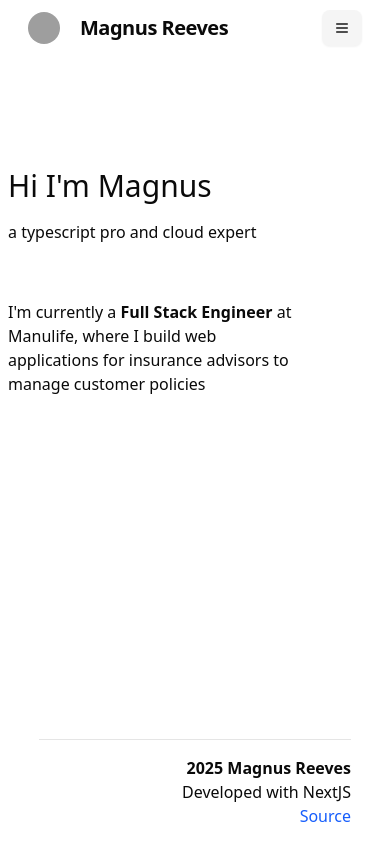
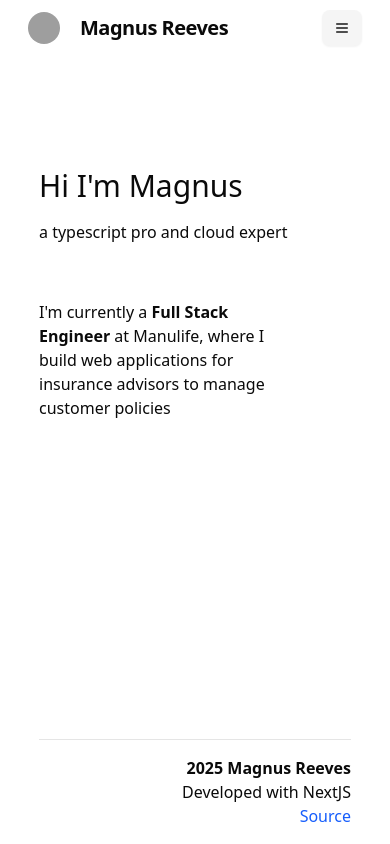
Before and after one commit to rreeves8/personal-site-v3, a Next.js app: page / in a window 390 px wide. Built offline with nearby package versions, Linux system fonts and the light colour scheme; grey boxes are pictures that could not be loaded; what @iconify/tailwind4 would draw is missing.

Commit message:
layout fix

```diff
--- a/app/experience/page.tsx
+++ b/app/experience/page.tsx
@@ -83,6 +83,7 @@ function Section({
 
 export default function About() {
   return (
+    <div className="max-w-4/5 mx-auto flex flex-col flex-1">
       <section className="mx-2 sm:mx-0 flex flex-col space-y-8 sm:mt-6 mb-12">
         {sections.map((props, i) => (
           <React.Fragment key={i}>
@@ -97,5 +98,6 @@ export default function About() {
           </div>
         </div>
       </section>
+    </div>
   );
 }
--- a/app/games/page.tsx
+++ b/app/games/page.tsx
@@ -7,7 +7,7 @@ export default function Chess() {
   const [chess] = useState(() => new ChessEngine());
 
   return (
-    <div className="flex flex-col">
+    <div className="sm:max-w-4/5 mx-auto flex flex-col flex-1">
       <h1 className="text-2xl font-medium text-center pt-4">Chess</h1>
       <div className="flex flex-col-reverse lg:flex-row pt-4">
         <ChessUI chess={chess} />
--- a/app/layout.tsx
+++ b/app/layout.tsx
@@ -42,7 +42,8 @@ export default function RootLayout({
       >
         <Nav />
         <div className="pt-14 flex-1 flex flex-col">
-          <div className="sm:max-w-4/5 mx-auto flex flex-col flex-1">{children}</div>
+          {children}
+
           <footer className="w-4/5 border-t bg-background mx-auto py-4 mt-auto flex flex-row justify-between">
             <div className="flex flex-row gap-4">
               <Link
--- a/app/page.tsx
+++ b/app/page.tsx
@@ -1,6 +1,6 @@
 export default function Home() {
   return (
-    <div className="px-2 sm:px-0">
+    <div className="max-w-4/5 mx-auto flex flex-col flex-1">
       <main className=" pt-28">
         <h1 className="text-3xl inline">Hi I'm Magnus </h1>
         <p className="pt-4 ">a typescript pro and cloud expert</p>
--- a/app/personal/page.tsx
+++ b/app/personal/page.tsx
@@ -1,3 +1,7 @@
 export default function Personal() {
-  return <div>under construction</div>;
+  return (
+    <div className="max-w-4/5 mx-auto flex flex-col flex-1">
+      under construction
+    </div>
+  );
 }
```
Lines whose indentation alone changed are shown as unchanged.
